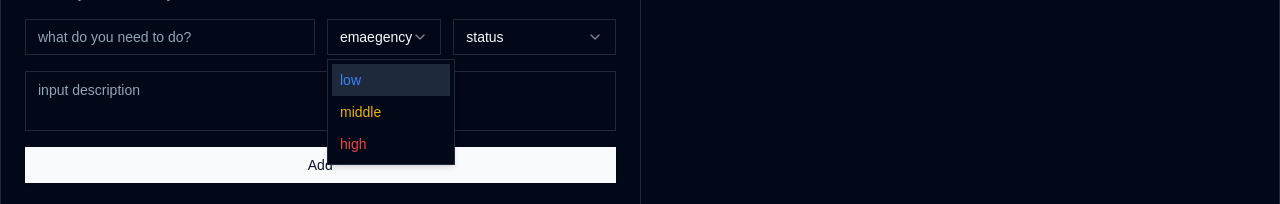
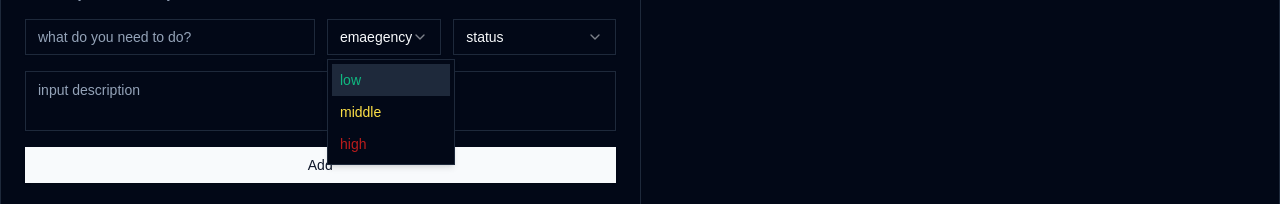
Before and after one commit to renokazaki/tech_practice, a Next.js app: page / in a window 1280 px wide. Both pictures are taken after a click on the button "emaegency". Shown: the part 168-372 px from the top of the page. Built offline with nearby package versions, Linux system fonts and the light colour scheme; no server answers; the database is empty.

Commit message:
color fix

```diff
--- a/components/Chart/Chart.tsx
+++ b/components/Chart/Chart.tsx
@@ -44,7 +44,9 @@ export const ChartComponent: React.FC<ListProps> = ({ tasks }) => {
           statusCounts.inProgress,
           statusCounts.done,
         ], // 各ステータスの数
-        backgroundColor: ["yellow", "blue", "green"], // セクションの色
+        // backgroundColor: ["#8abeb8", "#317168", "#0e2a24"], // セクションの色
+        backgroundColor: ["#c7d2fe", "#6366f1", "#312e81"], // セクションの色
+
         weight: 100,
       },
     ],
--- a/components/EmergencyIcon.tsx
+++ b/components/EmergencyIcon.tsx
@@ -9,19 +9,19 @@ const EmergencyIcon = (props: props) => {
 
   if (emergency === "low") {
     return (
-      <div className="flex items-center gap-2 text-blue-500">
+      <div className="flex items-center gap-2 text-emerald-500">
         <span>low</span>
       </div>
     );
   } else if (emergency === "middle") {
     return (
-      <div className="flex items-center gap-2  text-yellow-500">
+      <div className="flex items-center gap-2  text-yellow-300">
         <span>middle</span>
       </div>
     );
   } else if (emergency === "high") {
     return (
-      <div className="flex items-center gap-2  text-red-500">
+      <div className="flex items-center gap-2  text-red-700">
         <span>high</span>
       </div>
     );
--- a/components/Form/Form.tsx
+++ b/components/Form/Form.tsx
@@ -59,7 +59,6 @@ const Form: React.FC<FormProps> = ({ setTasks }) => {
 
     // フォームの値を取得
     const formValues = form.getValues();
-    console.log(formValues);
     // タスクを追加する関数
     await addtask(
       formValues.title,
@@ -84,7 +83,7 @@ const Form: React.FC<FormProps> = ({ setTasks }) => {
         if (alltask.data) {
           // データをStateに設定
           setTasks(alltask.data);
-          console.log("取得したタスク:", alltask.data); // デバッグ用
+          // console.log("取得したタスク:", alltask.data); // デバッグ用
         } else {
           console.error("タスクの取得に失敗しました:", alltask.error); // エラーをログ出力
         }
--- a/components/StatusIcon.tsx
+++ b/components/StatusIcon.tsx
@@ -11,22 +11,22 @@ const StatusIcon = (props: props) => {
   if (status === "pending") {
     return (
       <div className="flex items-center gap-2">
+        <div className="w-3 h-3 rounded-full bg-indigo-200" />
         <span>pending</span>
-        <div className="w-2 h-2 rounded-full bg-yellow-400" />
       </div>
     );
   } else if (status === "in progress") {
     return (
       <div className="flex items-center gap-2">
+        <div className="w-3 h-3 rounded-full bg-indigo-500" />
         <span>in progress</span>
-        <div className="w-2 h-2 rounded-full bg-blue-500" />
       </div>
     );
   } else if (status === "done") {
     return (
       <div className="flex items-center gap-2">
+        <div className="w-3 h-3 rounded-full bg-indigo-900" />
         <span>done</span>
-        <div className="w-2 h-2 rounded-full bg-green-500" />
       </div>
     );
   }
--- a/components/list/List.tsx
+++ b/components/list/List.tsx
@@ -44,7 +44,7 @@ export const List: React.FC<ListProps> = ({ tasks, setTasks }) => {
         if (alltask.data) {
           // データをStateに設定
           setTasks(alltask.data as Task[]);
-          console.log("取得したタスク:", alltask.data); // デバッグ用
+          // console.log("取得したタスク:", alltask.data); // デバッグ用
         } else {
           console.error("タスクの取得に失敗しました:", alltask.error); // エラーをログ出力
         }
```
